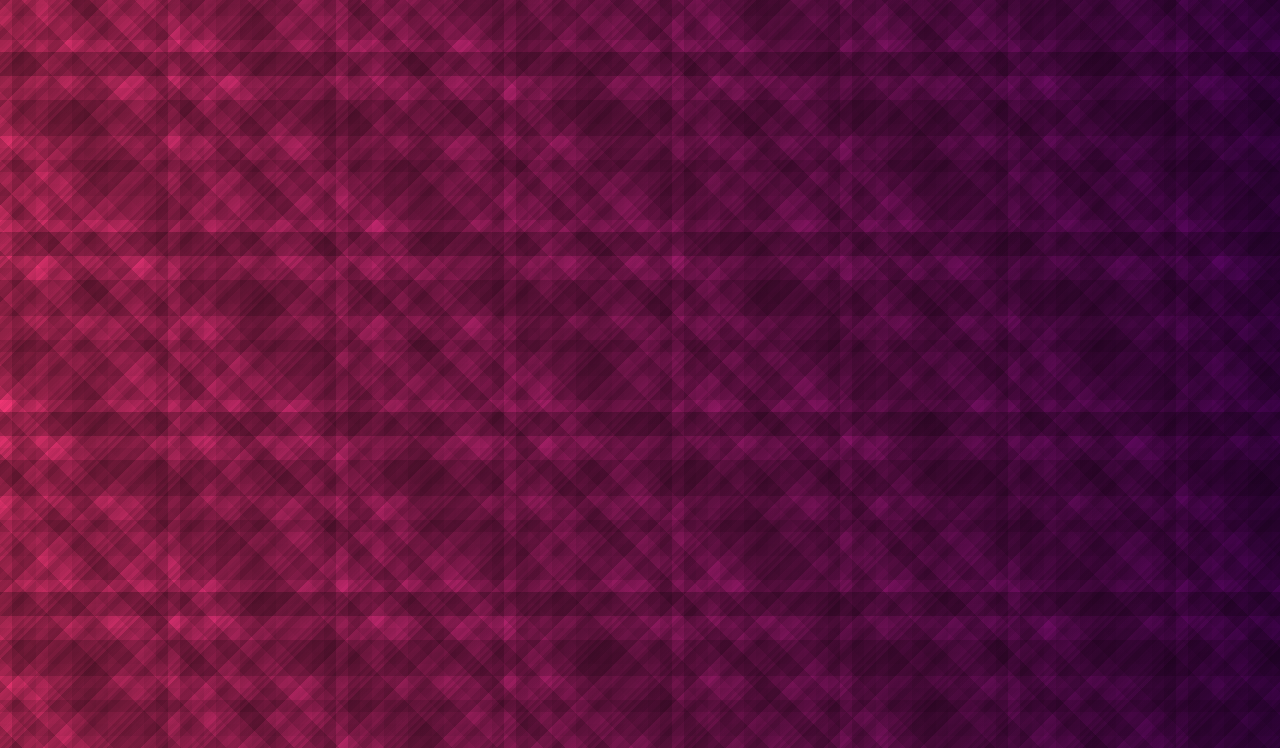
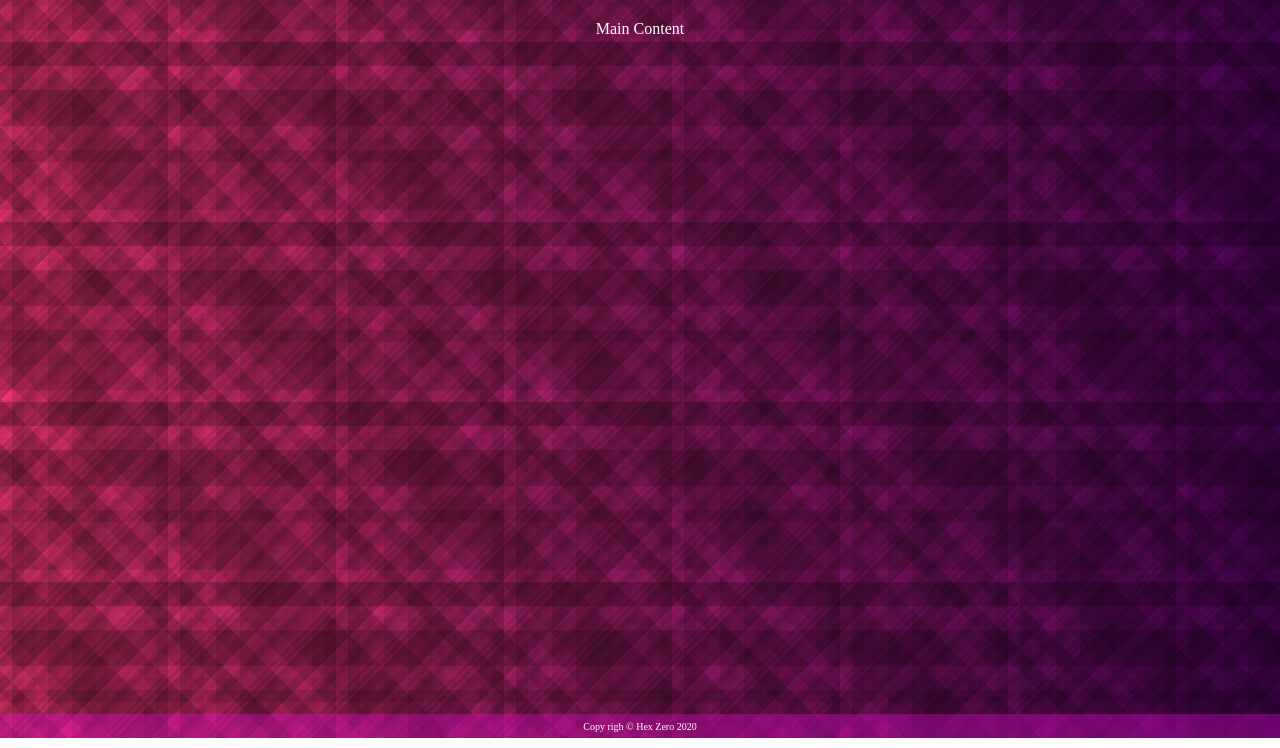
Before and after one commit to Hex-Zero/JavaScriptLearning, a plain HTML site: page index.html in a window 1280 px wide. Shown: the part 62-810 px from the top of the page. Drawn offline with Linux system fonts and the light colour scheme.

Commit message:
more styling

```diff
--- a/index.html
+++ b/index.html
@@ -21,5 +21,9 @@
         </ul>
       </nav>
     </header>
+    <main>
+      Main Content
+    </main>
+    <footer>Copy righ &copy; Hex Zero 2020</footer>
   </body>
 </html>
--- a/style.css
+++ b/style.css
@@ -19,9 +19,26 @@ body {
   min-height: 100vh;
 }
 header {
-  margin-top: 10px;
+  padding-top: 10px;
   display: flex;
   justify-content: space-evenly;
+}
+main {
+  padding: 30px;
+  display: grid;
+  grid-template-columns: auto;
+  justify-content: center;
+}
+footer {
+  position: absolute;
+  font-size: 10px;
+  bottom: 0;
+  width: 100%;
+  height: 1.5rem;
+  display: flex;
+  justify-content: center;
+  align-items: center;
+  background-color: rgba(255, 10, 235, 0.308);
 }
 html {
   background-image: repeating-linear-gradient(
```
Also changed, not shown: fag.html (+4 -0 lines).
